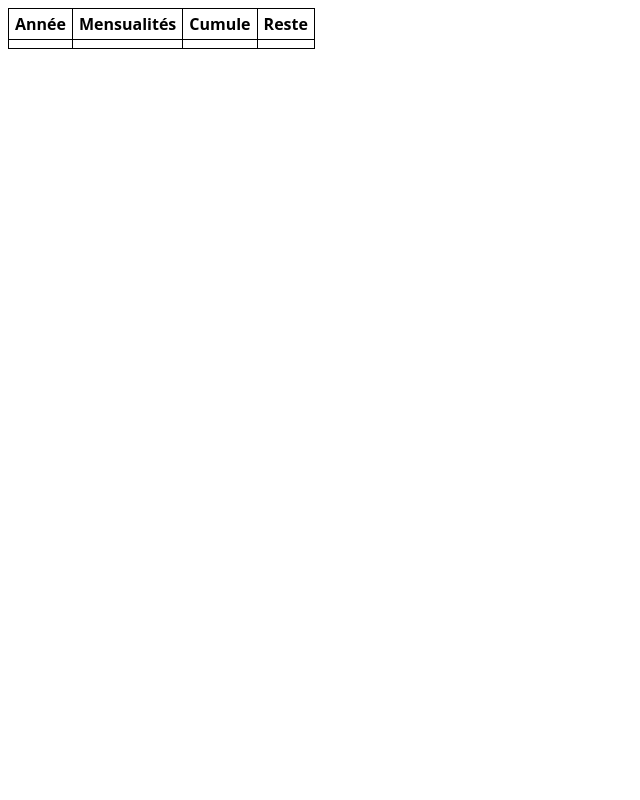
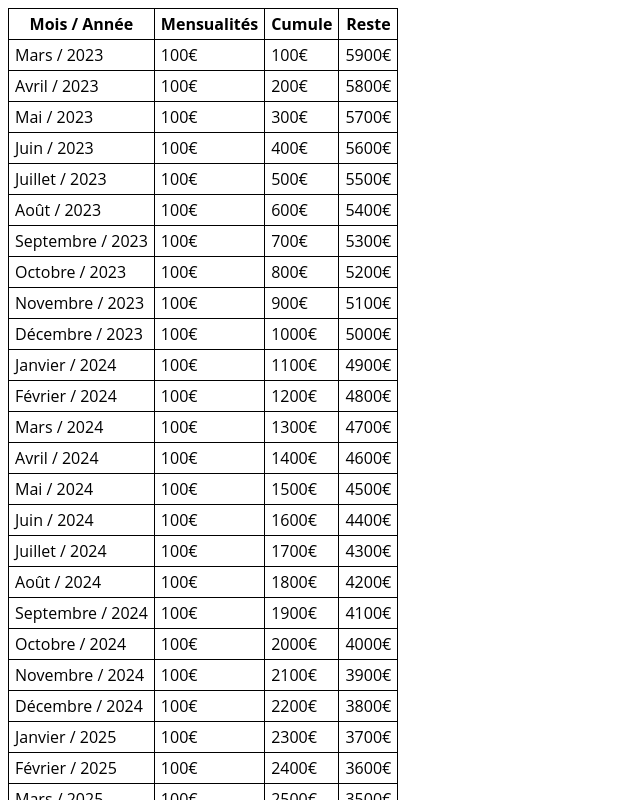
Before and after one commit to MadickeTHIANE/payment-schedule, a React (Create React App) app: page / in a window 1280 px wide. Shown: the top 800 px of the page, without its empty margins (0-640 px from the left). Built offline with nearby package versions, Linux system fonts and the light colour scheme.

Commit message:
Première version

```diff
--- a/src/App.js
+++ b/src/App.js
@@ -16,42 +16,64 @@ function App() {
     "Novembre",
     "Décembre",
   ];
+  const d = new Date();
+  const currentMonth = monthTable[d.getMonth()];
+  const currentYear = d.getFullYear();
 
   const totalAmountDue = 6000;
   const monthlyPayment = 100;
   const repaymentPeriod = totalAmountDue / monthlyPayment;
-  const repaymentRows = () => {
+
+  const repaymentRowTemplate = (month, year, cumul, rest) => {
     return (
-      <tr>
-        <td></td>
-        <td></td>
-        <td></td>
-        <td></td>
-      </tr>
+      <>
+        <td>{`${month} / ${year}`}</td>
+        <td>{monthlyPayment}€</td>
+        <td>{cumul}€</td>
+        <td>{rest}€</td>
+      </>
     );
   };
 
-  React.useEffect(() => {
-    console.log("***repaymentPeriod : " + repaymentPeriod);
-  }, []);
+  const repaymentRows = [];
+  const repaymentRowsInit = () => {
+    let index = repaymentPeriod;
+    let month = currentMonth;
+    let year = currentYear;
+    let cumul = monthlyPayment;
+    let rest = totalAmountDue - monthlyPayment;
+    while (index > 0) {
+      repaymentRows.push(repaymentRowTemplate(month, year, cumul, rest));
+      const newMonth =
+        monthTable.indexOf(month) + 1 >= monthTable.length
+          ? monthTable[0]
+          : monthTable[monthTable.indexOf(month) + 1];
+      month = newMonth;
+      console.log(monthTable.indexOf(month));
+      year = monthTable.indexOf(month) == 0 ? year + 1 : year;
+      cumul = cumul + monthlyPayment;
+      rest = rest - monthlyPayment;
+      index--;
+    }
+  };
+  repaymentRowsInit();
 
   return (
     <div>
       <table>
         <thead>
           <tr>
-            <th>Année</th>
+            <th>Mois / Année</th>
             <th>Mensualités</th>
             <th>Cumule</th>
             <th>Reste</th>
-            {/* {monthTable.map((month, id) => (
-            <th  key={id}>
-            {month}
-            </th>
-          ))} */}
           </tr>
         </thead>
-        <tbody>{repaymentRows()}</tbody>
+        <tbody>
+          {repaymentRows.map((row, i) => (
+            <tr key={`échéance-${i}`}>{row}</tr>
+          ))}
+        </tbody>
       </table>
     </div>
   );
```
